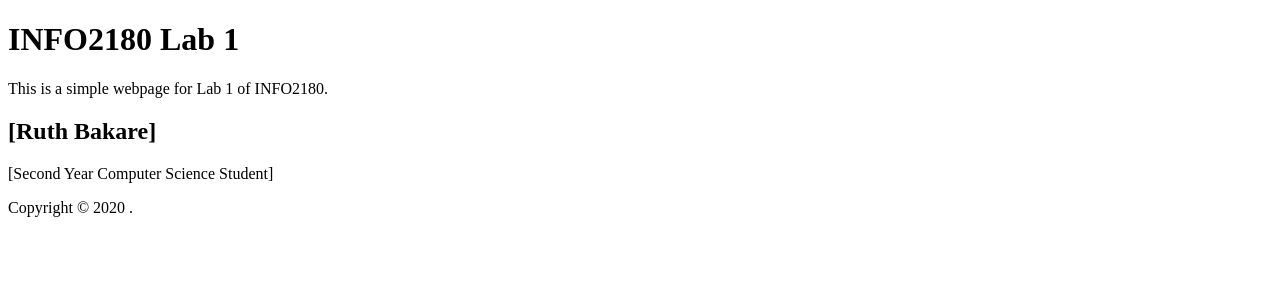
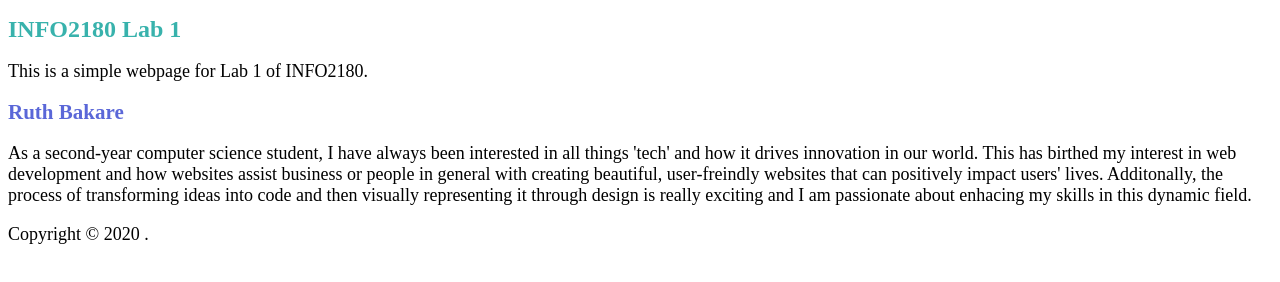
Before and after one commit to ruthbak/info2180-lab1, a plain HTML site: page index.html in a window 1280 px wide. Drawn offline with Linux system fonts and the light colour scheme.

Commit message:
Updated index.html:name+personal paragraph,created and linked styles.css

```diff
--- a/index.html
+++ b/index.html
@@ -5,6 +5,7 @@
     <meta name="viewport" content="width=device-width, initial-scale=1.0">
     <meta http-equiv="X-UA-Compatible" content="ie=edge">
     <title>INFO2180 Lab 1</title>
+    <link rel="stylesheet" href="styles.css">
 </head>
 <body>
     <header>
@@ -12,8 +13,8 @@
         <p>This is a simple webpage for Lab 1 of INFO2180.</p>
     </header>
     <main>
-        <h2>[Ruth Bakare]</h2>
-        <p>[Second Year Computer Science Student]</p>
+        <h2>Ruth Bakare</h2>
+        <p>As a second-year computer science student, I have always been interested in all things 'tech' and how it drives innovation in our world. This has birthed my interest in web development and how websites assist business or people in general with creating beautiful, user-freindly websites that can positively impact users' lives. Additonally, the process of transforming ideas into code and then visually representing it through design is really exciting and I am passionate about enhacing my skills in this dynamic field.</p>
     </main>
     <footer>
         <p>Copyright &copy; 2020 <Ruth Bakare>.</p>
--- /dev/null
+++ b/styles.css
@@ -0,0 +1,13 @@
+h1{
+    font-size: 24px;
+    color: #38B2AC;
+}
+
+h2{
+    font-size: 21px;
+    color: #5A67D8;
+}
+
+p{
+    font-size: 18px;
+}
```
